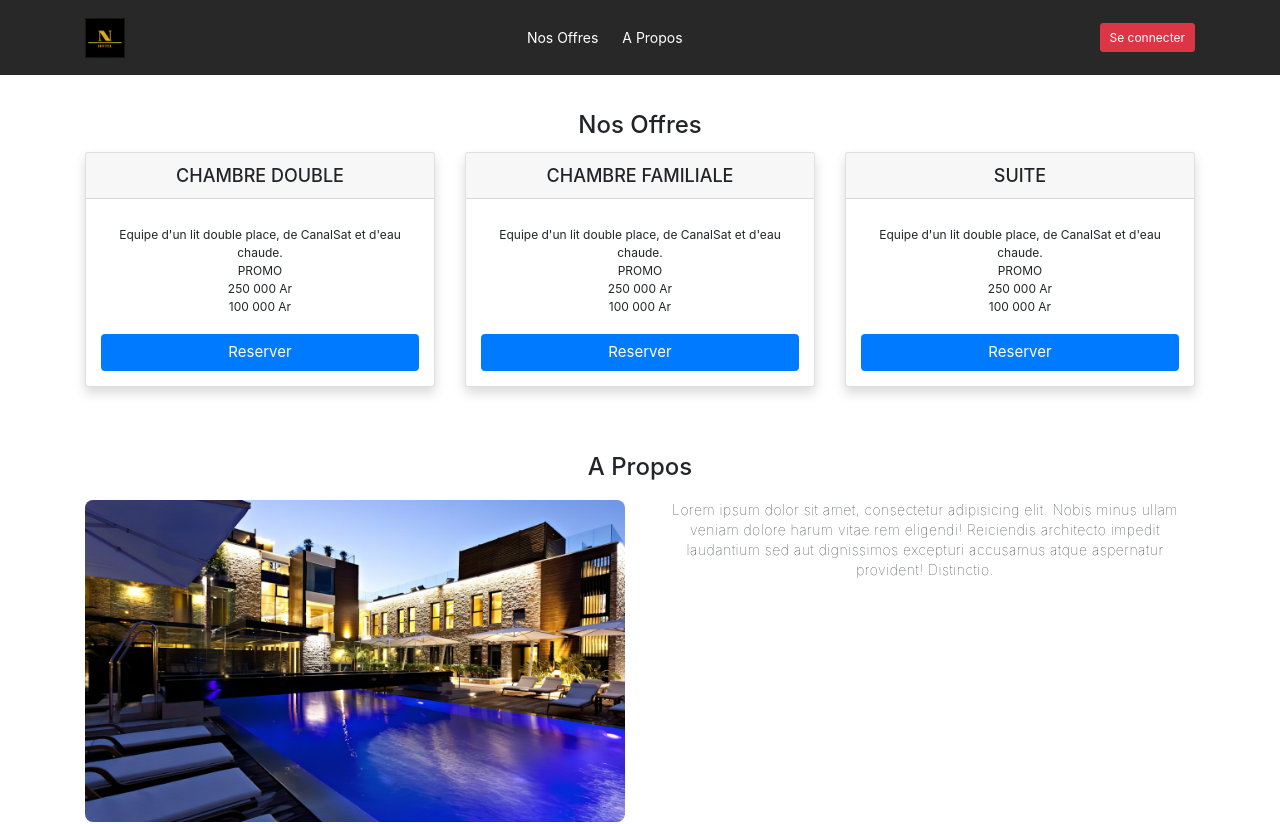
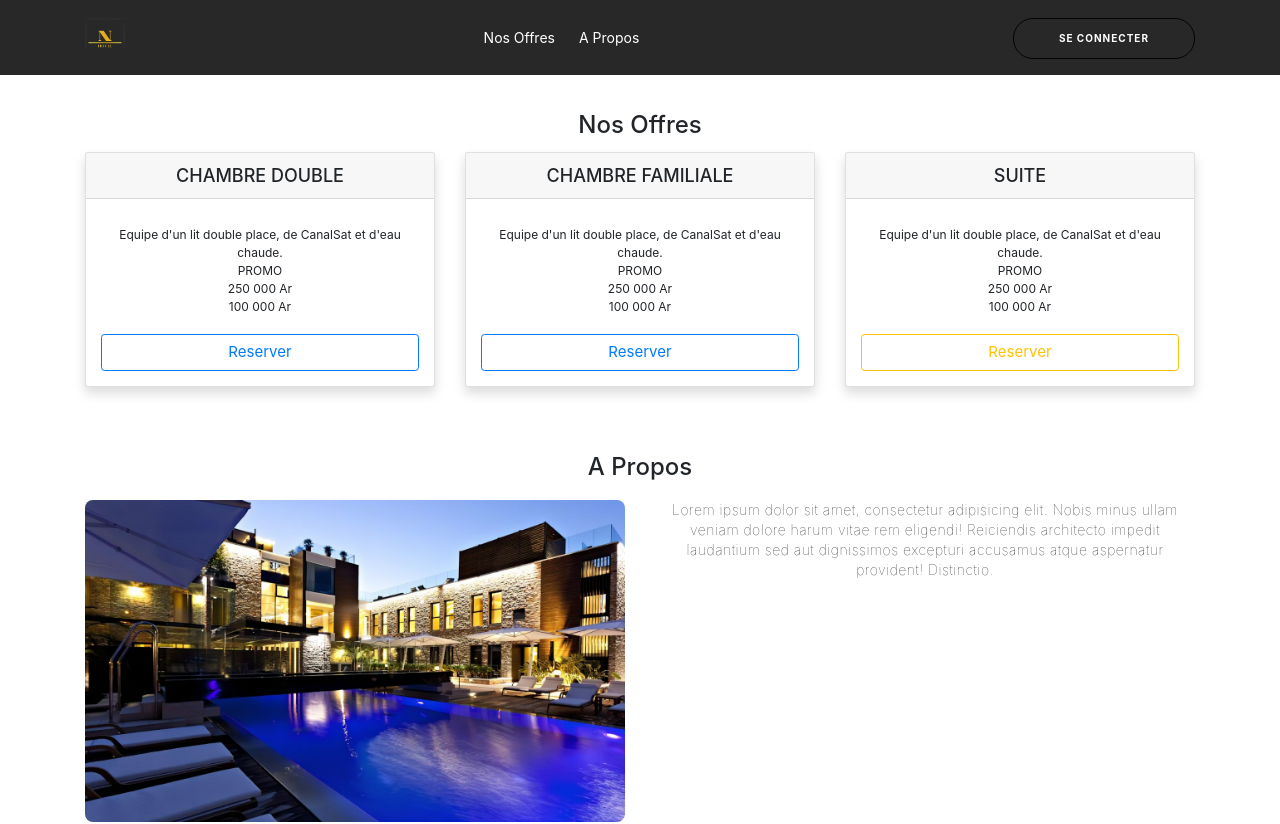
Before and after one commit to Rules-Breakers-Team/rules_breakers_ui, a React (Create React App) app: page / in a window 1280 px wide. Shown: the top 824 px of the page. Built offline with nearby package versions, Linux system fonts and the light colour scheme.

Commit message:
chore  : add some awesome css in menu,navigation

```diff
--- a/src/App.css
+++ b/src/App.css
@@ -1,3 +1,8 @@
+@import url('https://fonts.googleapis.com/css?family=Poppins:400,800');
 *{
   font-size: 12px;
 }
+body {
+	box-sizing: border-box;
+	font-family: 'Poppins', sans-serif;
+}
--- a/src/Components/Navigation/Menu.jsx
+++ b/src/Components/Navigation/Menu.jsx
@@ -1,7 +1,7 @@
 import React from "react";
 import { NavLink, useNavigate } from "react-router-dom";
 import "./menu.css";
-import logo from "./image/logo.jpg";
+import logo from "./image/logo.png";
 import "../../Style/bootstrap/bootstrap.css"
 
 
@@ -26,7 +26,7 @@ export function Menu() {
           </ul>
         </div>
         <div class="text-end">
-          <button type="button" class="btn btn-danger my-2" onClick={()=> navigate('/login')}>Se connecter</button>
+          <button type="button" className="button2" onClick={()=> navigate('/login')}>Se connecter</button>
         </div>
       </div>
     </div>
--- a/src/Components/Pricing/Pricing.jsx
+++ b/src/Components/Pricing/Pricing.jsx
@@ -20,7 +20,7 @@ export function Pricing() {
                     <li>250 000 Ar</li>
                     <li>100 000 Ar</li>
                     </ul>
-                    <button type="button" class="w-100 btn btn-lg btn-primary">Reserver</button>
+                    <button type="button" class="w-100 btn btn-lg btn-outline-primary">Reserver</button>
                 </div>
                 </div>
             </div>
@@ -36,7 +36,7 @@ export function Pricing() {
                         <li>250 000 Ar</li>
                         <li>100 000 Ar</li>
                     </ul>
-                    <button type="button" class="w-100 btn btn-lg btn-primary">Reserver</button>
+                    <button type="button" class="w-100 btn btn-lg btn-outline-primary">Reserver</button>
                 </div>
                 </div>
             </div>
@@ -52,7 +52,7 @@ export function Pricing() {
                         <li>250 000 Ar</li>
                         <li>100 000 Ar</li>
                     </ul>
-                    <button type="button" class="w-100 btn btn-lg btn-primary">Reserver</button>
+                    <button type="button" class="w-100 btn btn-lg btn-outline-warning">Reserver</button>
                 </div>
                 </div>
             </div>
--- a/src/Components/Provider/Provider.css
+++ b/src/Components/Provider/Provider.css
@@ -1,8 +1,4 @@
-@import url('https://fonts.googleapis.com/css?family=Poppins:400,800');
-body {
-	box-sizing: border-box;
-	font-family: 'Poppins', sans-serif;
-}
+
 .body {
 	display: flex;
 	justify-content: center;
@@ -56,10 +52,10 @@ a {
 }
 
 .button1 {
-	border-radius: 20px;
+	border-radius: 8px;
 	margin-top: 1%;
-	border: 1px solid rgba(255, 224, 49, 0.959);
-	background-color: rgba(255, 224, 49, 0.959);
+	border: 1px solid #01197b;
+	background-color: #01197b;
 	color: #FFFFFF;
 	font-size: 10px;
 	font-weight: bold;
@@ -69,7 +65,20 @@ a {
 	transition: transform 80ms ease-in;
 	cursor: pointer;
 }
-
+.button2 {
+	border-radius: 20px;
+	margin-top: 1%;
+	border: 1px solid rgba(0, 0, 0, 0.959);
+	background-color: transparent;
+	color: #FFFFFF;
+	font-size: 10px;
+	font-weight: bold;
+	padding: 12px 45px;
+	letter-spacing: 1px;
+	text-transform: uppercase;
+	transition: transform 80ms ease-in;
+	cursor: pointer;
+}
 .button:active {
 	transform: scale(0.95);
 }
```
Also changed, not shown: src/Components/Navigation/image/logo.jpg (deleted), src/Components/Navigation/image/logo.png (added), src/Components/Navigation/menu.css (line endings or trailing spaces).
